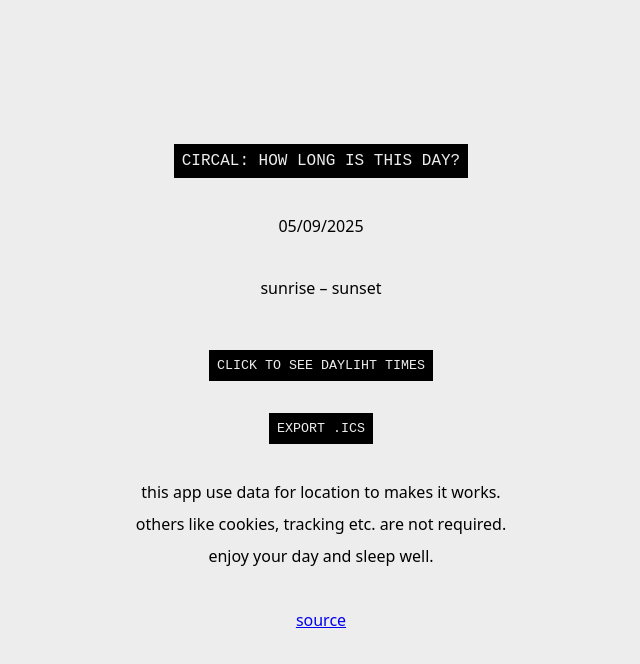
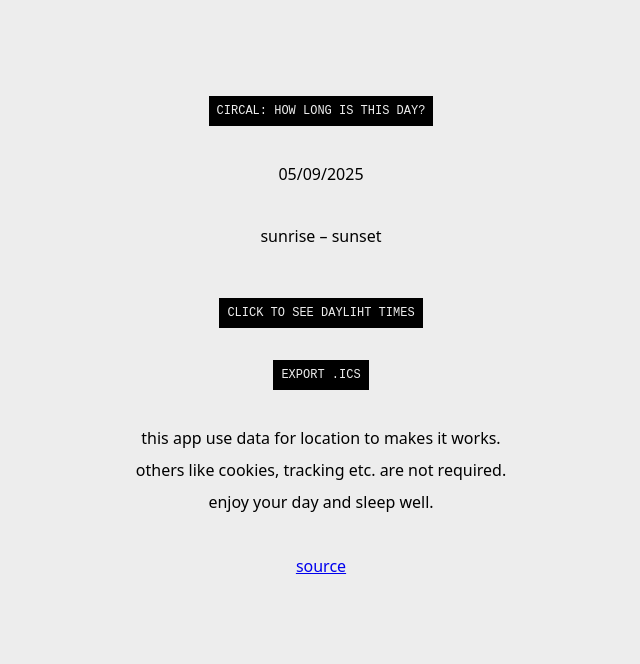
Before and after one commit to ja-svoboda/cirCal, a website: page index.html in a window 1280 px wide. Shown: the whole page, without its empty margins (319-959 px from the left). Drawn offline with Linux system fonts and the light colour scheme.

Commit message:
stylesheat update

```diff
--- a/index.html
+++ b/index.html
@@ -3,7 +3,7 @@
 <head>
     <meta charset="utf-8">
     <title>cirCal</title>
-    <meta name="viewpoint" content="width=device-width, initial-scale=1.0">
+    <meta name="viewport" content="width=device-width, initial-scale=1.0">
     <link rel="stylesheet" href="/styles/main.css">
     <link rel="icon" href="favicon.png">
 
--- a/styles/main.css
+++ b/styles/main.css
@@ -12,7 +12,7 @@
 
     --font-family: system-ui, -apple-system, BlinkMacSystemFont, 'Segoe UI', Roboto, Oxygen, Ubuntu, Cantarell, 'Open Sans', 'Helvetica Neue', sans-serif;
     --font-monospace: monospace;
-    --font-size: 14px;
+    --font-size: 12px;
     --font-weight: 300;
 
 }
@@ -23,13 +23,23 @@ body{
 
     background-color: var(--light-grey);
 
+
     display: flex;
     flex-direction: column;
     text-align: center;
     align-items: center;
-    margin-top: 10%;
+    margin-top: min(5em, 10%);
 
 }
+
+@media (max-width: 600px){
+ body{
+
+ }
+}
+
+
+
 
 .buttons{
     display: flex;
@@ -39,7 +49,7 @@ body{
 }
 
 button {
-
+    font-size: 0.75rem;
     font-weight: var(--font-weight);
     font-family: var(--font-monospace);
     text-transform: uppercase;
@@ -59,7 +69,7 @@ button {
 }
 
 h1 {
-    font-size: 1rem;
+    font-size: 0.75rem;
     font-weight: var(--font-weight);
     font-family: var(--font-monospace);
     text-transform: uppercase;
```
